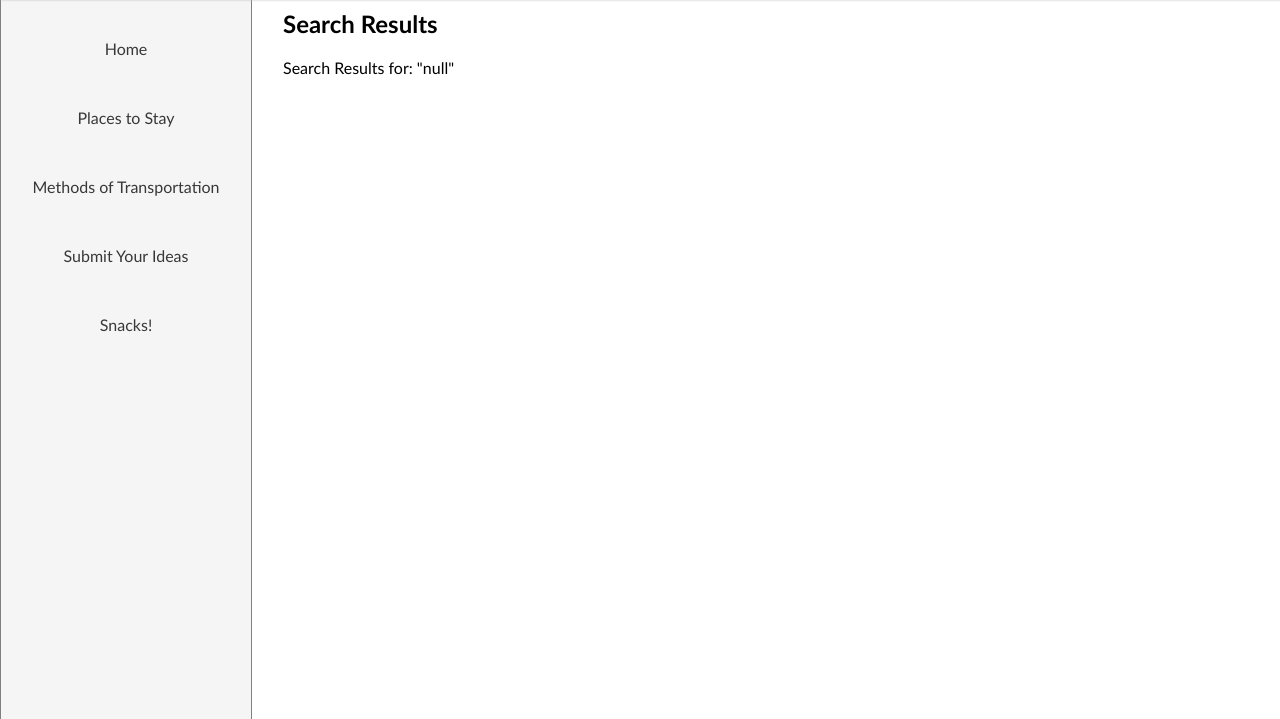
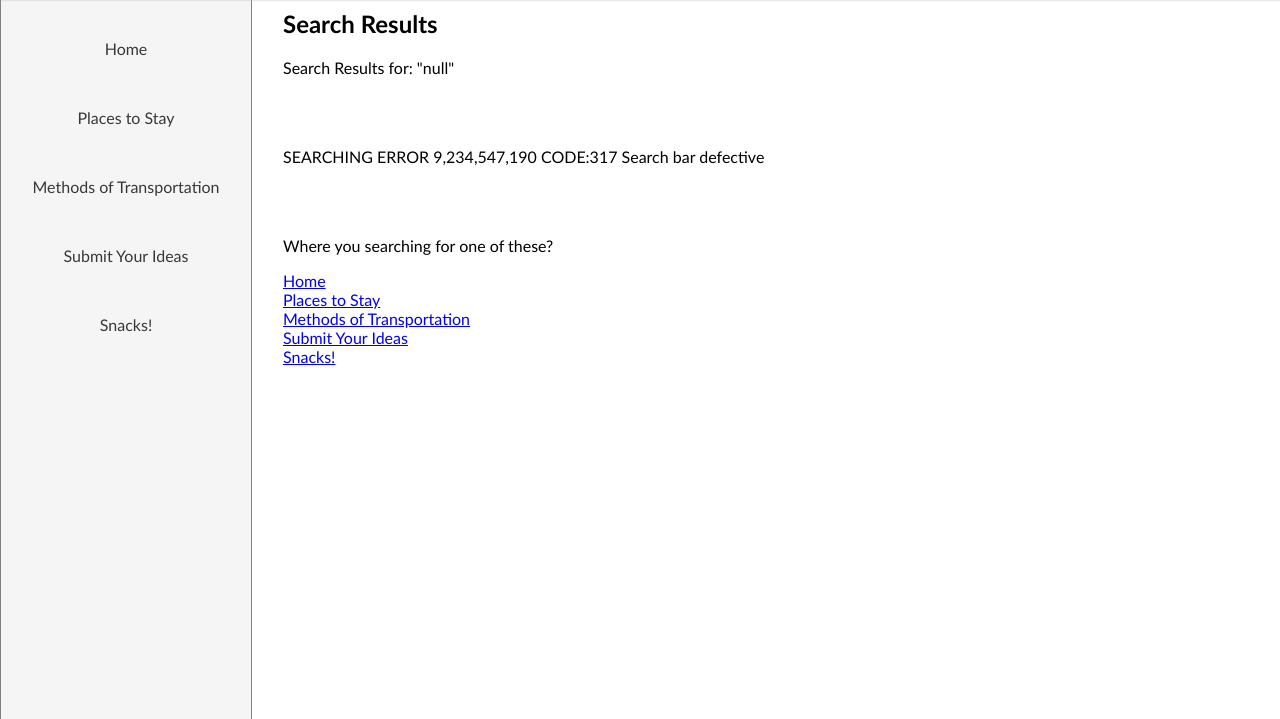
Before and after one commit to DEACONDAVIS/oxygenBNB, a plain HTML site: page searchRES.html in a window 1280 px wide. Shown: the part 81-800 px from the top of the page. Drawn offline with Linux system fonts and the light colour scheme.

Commit message:
🌵🌮📅

```diff
--- a/searchRES.html
+++ b/searchRES.html
@@ -24,6 +24,17 @@
         <div id="content">
             <h2>Search Results</h2>
             <p id="query"></p>
+            <br>
+            <br>
+            <p>SEARCHING ERROR 9,234,547,190  CODE:317 Search bar defective</p>
+            <br>
+            <br>
+            <p>Where you searching for one of these?</p>
+            <a href="Index.html">Home</a> <br>
+            <a href="sleep.html">Places to Stay</a> <br>
+            <a href="transportation.html">Methods of Transportation</a> <br>
+            <a href="submit.html">Submit Your Ideas</a> <br>
+            <a href="snacks.html">Snacks!</a> <br>
         </div>
     </body>
 </html>
```
Also changed, not shown: Index.html (+7 -0 lines), map.png (added), map2.png (added).
